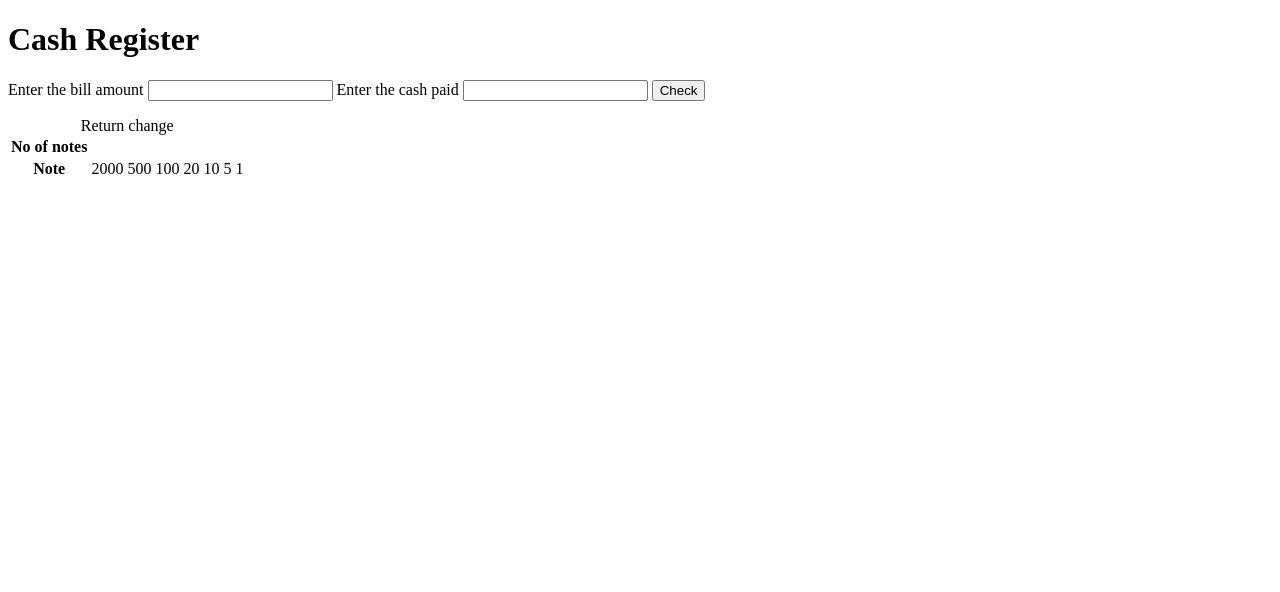
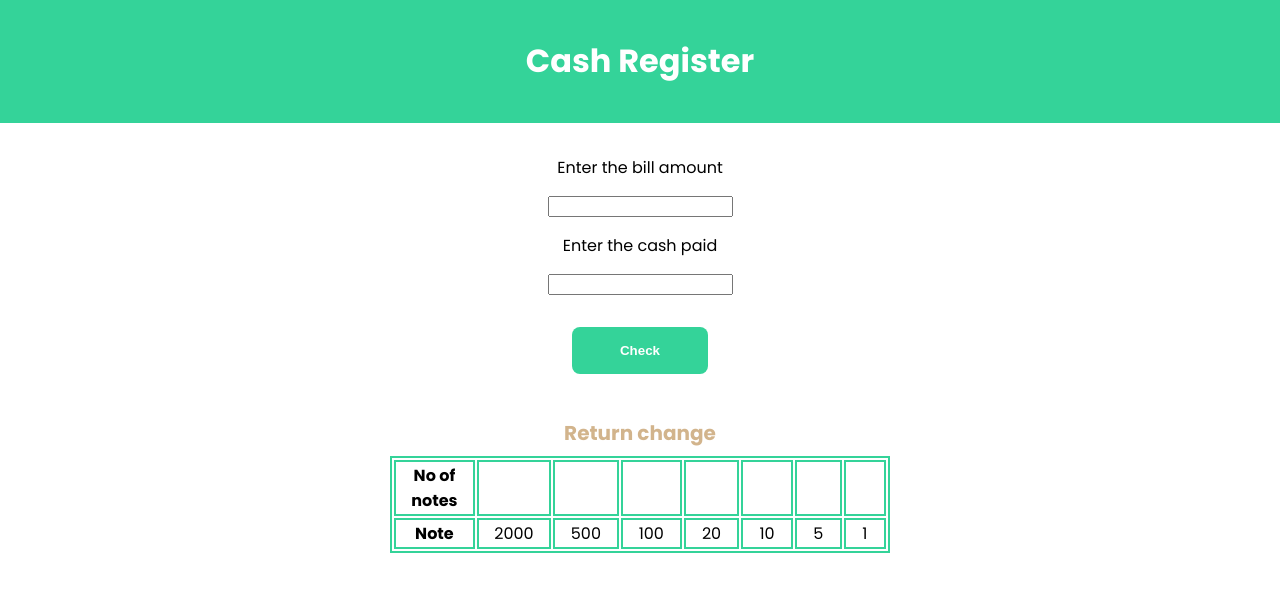
Before and after one commit to anik31/cash-register, a plain HTML site: page index.html in a window 1280 px wide. Drawn offline with Linux system fonts and the light colour scheme.

Commit message:
style: add css styling

```diff
--- a/index.html
+++ b/index.html
@@ -8,7 +8,9 @@
     <link rel="stylesheet" href="styles.css">
 </head>
 <body>
-    <h1>Cash Register</h1>
+    <header>
+        <h1>Cash Register</h1>
+    </header>
     <label for="bill-amt">Enter the bill amount</label>
     <input id="bill-amt" type="number">
     <label for="cash-paid">Enter the cash paid</label>
--- a/styles.css
+++ b/styles.css
@@ -0,0 +1,60 @@
+@import url('https://fonts.googleapis.com/css2?family=Poppins:wght@400;700&display=swap');
+
+:root{
+    --primary-color : #34D399;
+    --focus-text: tan;
+    --off-white: #F8F0E3;
+}
+body{
+    font-family: 'Poppins', sans-serif;
+    margin: 0;
+    text-align: center;
+}
+header{
+    background-color: var(--primary-color);
+    /* border-bottom-left-radius: 2rem ; */
+    padding: 1rem;
+    /* padding-right: 0.5rem ;
+    padding-bottom: 0.5rem; */
+    color: white;
+    margin-bottom: 2rem;
+}
+input{
+    display: block;
+    margin: 1rem auto;
+}
+button{
+    background-color: var(--primary-color);
+    /* border: 1px solid var(--primary-color); */
+    border-radius: 0.5rem;
+    padding: 1rem 3rem;
+    font-weight: bold;
+    border: none;
+    max-width: 200px;
+    cursor: pointer;
+    color: white;
+    margin: 1rem auto;
+}
+#output ,#result{
+    font-size: 25px;
+    font-weight: bold;
+    margin-top: 2rem;
+}
+table{
+    margin: 1rem auto;
+}
+table, th, td{
+    border: 2px solid var(--primary-color) ;
+    width: 500px;
+}
+caption{
+    margin: 0.5rem auto;
+    font-size: 20px;
+    font-weight: bold;
+    color: var(--focus-text);
+}
+#err-msg{
+    color: red;
+    font-size: 20px;
+    font-weight: bold;
+}
```
